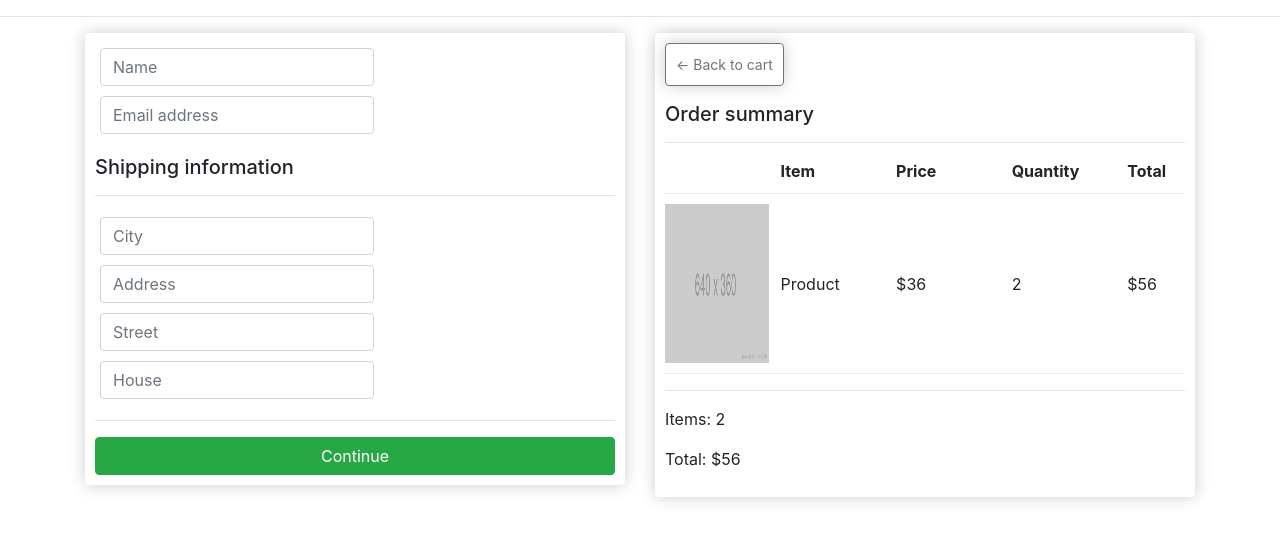
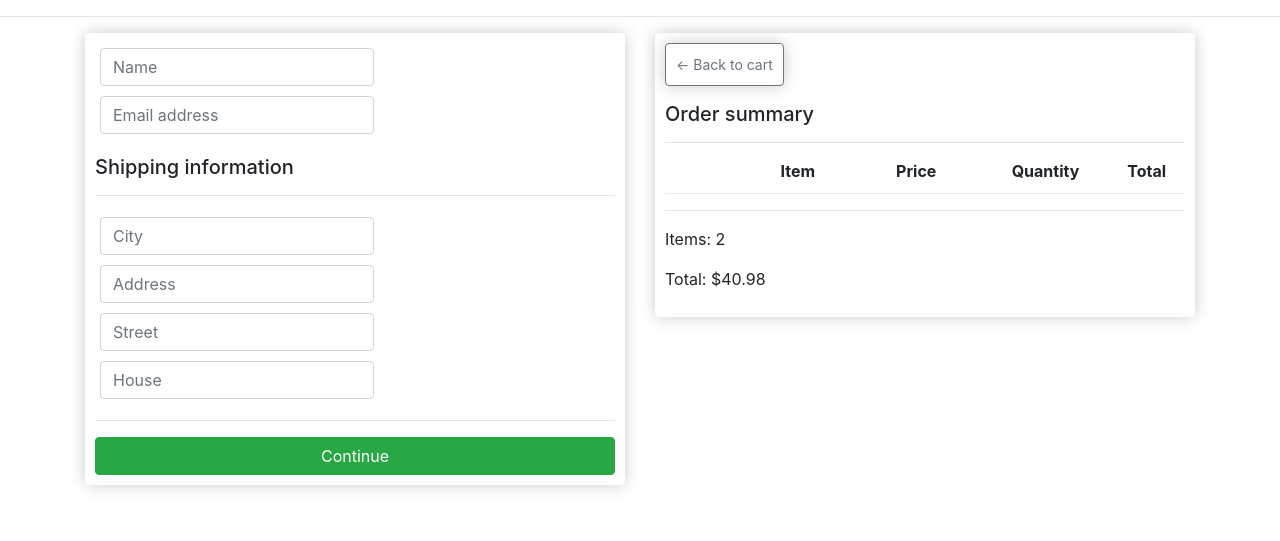
Before and after one commit to webala/uptown, a Django app: template store/templates/store/checkout.html in a window 1280 px wide. Shown: the part 64-605 px from the top of the page. Run offline with Django 4.2, Linux system fonts and the light colour scheme; the template is opened without the code that fills it: values that come from a table or form of the project are taken from there, others are empty; data comes from the database, SQL or seed files in the repository; both versions use the stored data as it was after the commit; some libraries are stand-ins or nearby versions.

Commit message:
checkout view complete

```diff
--- a/static/css/main.css
+++ b/static/css/main.css
@@ -18,6 +18,10 @@
 .product-image {
     width: 100%;
     height: 159px;
+}
+
+summary.product-image {
+    width: 50px!important;
 }
 
 .cart-row {
--- a/store/models.py
+++ b/store/models.py
@@ -39,11 +39,25 @@ class Order(models.Model):
     def __str__(self):
         return str(self.id)
 
+    @property
+    def get_cart_total(self):
+        order_items = self.orderitem_set.all()
+        return sum([item.get_total for item in order_items])
+
+    @property
+    def get_cart_items(self):
+        order_items = self.orderitem_set.all()
+        return sum([item.quantity for item in order_items])
+
 class OrderItem(models.Model):
     product = models.ForeignKey(Product, on_delete=models.SET_NULL, null=True)
     order = models.ForeignKey(Order,on_delete=models.SET_NULL, null=True)
     quantity = models.IntegerField(default=0)
     date_added = models.DateTimeField(auto_now_add=True)
+
+    @property
+    def get_total(self):
+        return self.quantity * self.product.price
 
 class ShippingAddress(models.Model):
     customer = models.ForeignKey(Customer, on_delete=models.CASCADE)
--- a/store/templates/store/checkout.html
+++ b/store/templates/store/checkout.html
@@ -59,19 +59,20 @@
                     <div class='font-weight-bold' style='flex:2'>Quantity</div>
                     <div class='font-weight-bold' style='flex:1'>Total</div>
                 </div>
-                <div class="cart-row">
-                    <div style='flex:2'>
-                        <img class='product-image' src="{% static 'images/placeholder.png' %}" alt='product-image'>
+                {% for item in items %}
+                    <div class="cart-row summary">
+                        <div style='flex:2;'>
+                            <img class='product-image thumbnail' src="{{item.product.imageURL}}" alt='product-image'>
+                        </div>
+                        <div style='flex:2'>{{item.product}}</div>
+                        <div style='flex:2'>${{item.product.price}}</div>
+                        <div style='flex:2'>{{item.quantity}}</div>
+                        <div style='flex:1'>${{item.get_total}}</div>
                     </div>
-                    <div style='flex:2'>Product</div>
-                    <div style='flex:2'>$36</div>
-                    <div style='flex:2'>2</div>
-                    <div style='flex:1'>$56</div>
-                </div>
-
+                {% endfor %}
                 <hr>
-                <p>Items: 2</p>
-                <p>Total: $56</p>
+                <p>Items: {{order.get_cart_items}}</p>
+                <p>Total: ${{order.get_cart_total|floatformat:2}}</p>
             </div>
         </div>
     </div>
```
Also changed, not shown: store/templates/store/cart.html (+9 -7 lines), store/views.py (+21 -3 lines), db.sqlite3.
